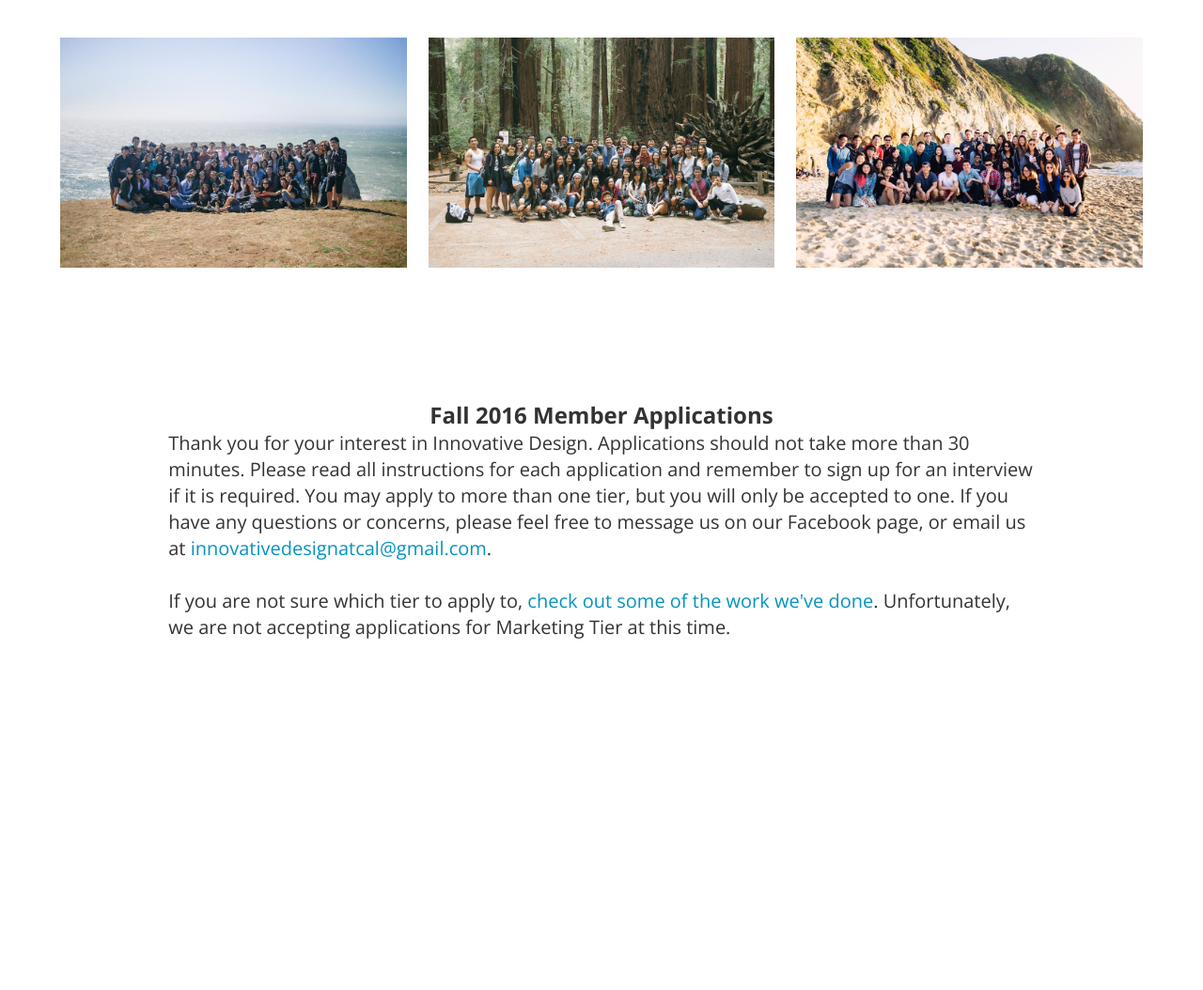
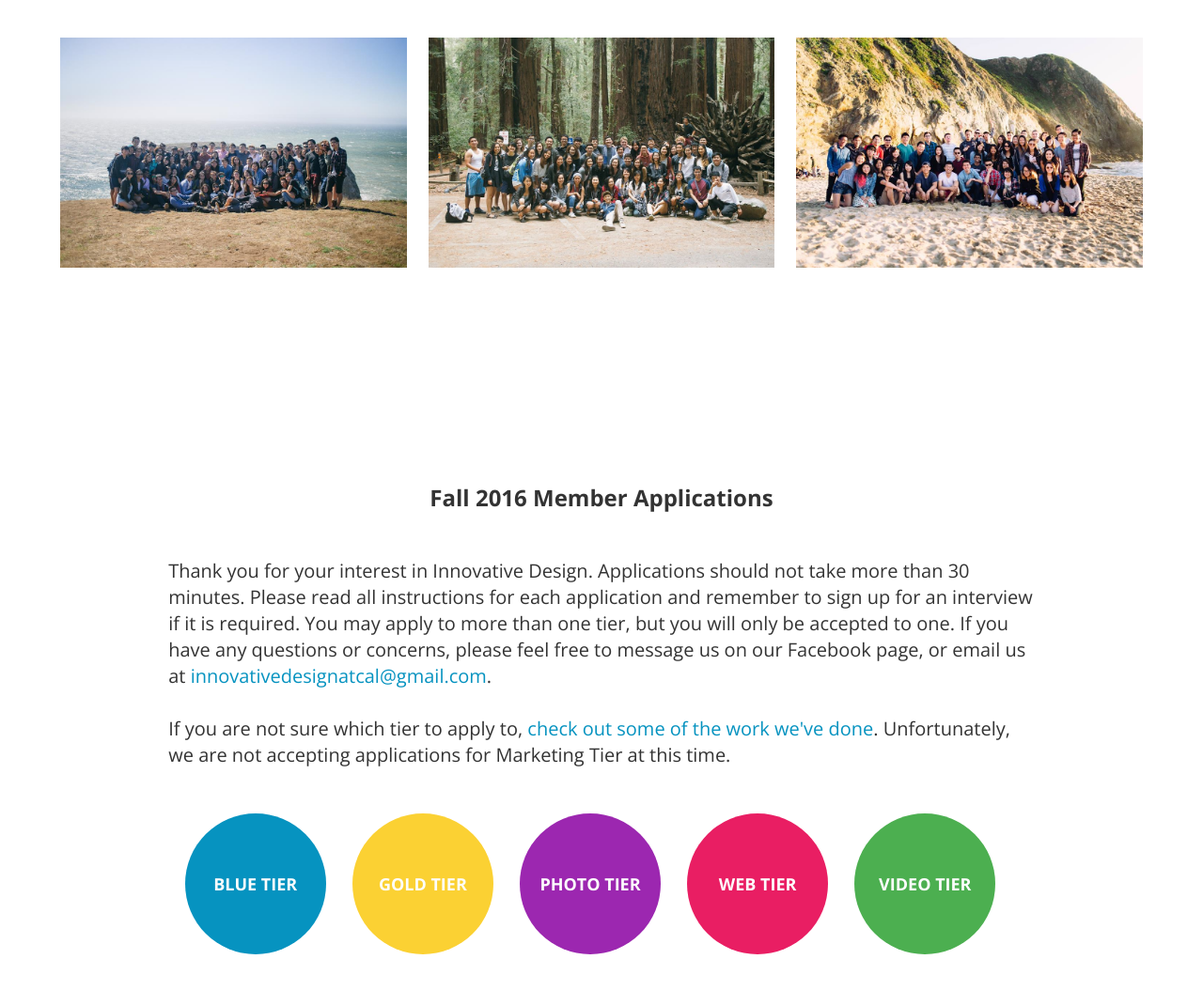
Before and after one commit to peterqiu1997/apply.innovativedesign.club, a website: page index.html in a window 1280 px wide. Shown: the whole page at 94% size. Before the commit the page ends 800 px from the top, so only its background shows below. Drawn offline with nearby package versions, Linux system fonts and the light colour scheme.

Commit message:
Added tier circles

```diff
--- a/index.html
+++ b/index.html
@@ -41,6 +41,33 @@
 				If you are not sure which tier to apply to, <a href="http://www.makeberkeleybeautiful.com" target="_blank">check out some of the work we've done</a>. Unfortunately, we are not accepting applications for Marketing Tier at this time.
 			</p>
 		</div>
+    <div class="tiers">
+      <div class="tier blue">
+        <div class="text__overlay">
+          blue tier
+        </div>
+      </div>
+      <div class="tier gold">
+        <div class="text__overlay">
+          gold tier
+        </div>
+      </div>
+      <div class="tier photo">
+        <div class="text__overlay">
+          photo tier
+        </div>
+      </div>
+      <div class="tier web">
+        <div class="text__overlay">
+          web tier
+        </div>
+      </div>
+      <div class="tier video">
+        <div class="text__overlay">
+          video tier
+        </div>
+      </div>
+    </div>
 	</div>
 </body>
 </html>
--- a/sass/style.scss
+++ b/sass/style.scss
@@ -72,7 +72,7 @@ $white: #FDFDFD;
 
   .title {
     text-align: center;
-    margin-top: 20px;
+    margin: 64px 0;
     background: url(/logo-type.png) no-repeat center center;
     background-size: contain;
     height: 100px;
@@ -80,7 +80,7 @@ $white: #FDFDFD;
   }
 
   .subtitle {
-    margin-top: 20px;
+    margin: 48px 0;
     text-align: center;
   }
 
@@ -90,4 +90,47 @@ $white: #FDFDFD;
     font-size: 1.25rem;
     line-height: 1.75rem;
   }
+
+  .tiers {
+    margin: 48px 0;
+    text-align: center;
+
+    .tier {
+      display: inline-block;
+      height: 150px;
+      width: 150px;
+      border-radius: 50%;
+      margin-right: 24px;
+      margin-bottom: 24px;
+
+      &.blue {
+        background: $blue;
+      }
+
+      &.gold {
+        background: $yellow;
+      }
+
+      &.photo {
+        background: $purple;
+      }
+
+      &.web {
+        background: $pink;
+      }
+
+      &.video {
+        background: $green;
+      }
+
+      .text__overlay {
+        font-size: 18px;
+        font-weight: bold;
+        color: $white;
+        top: 50%;
+        transform: translateY(-50%);
+        text-transform: uppercase;
+      }
+    }
+  }
 }
```
Also changed, not shown: css/style.css.
